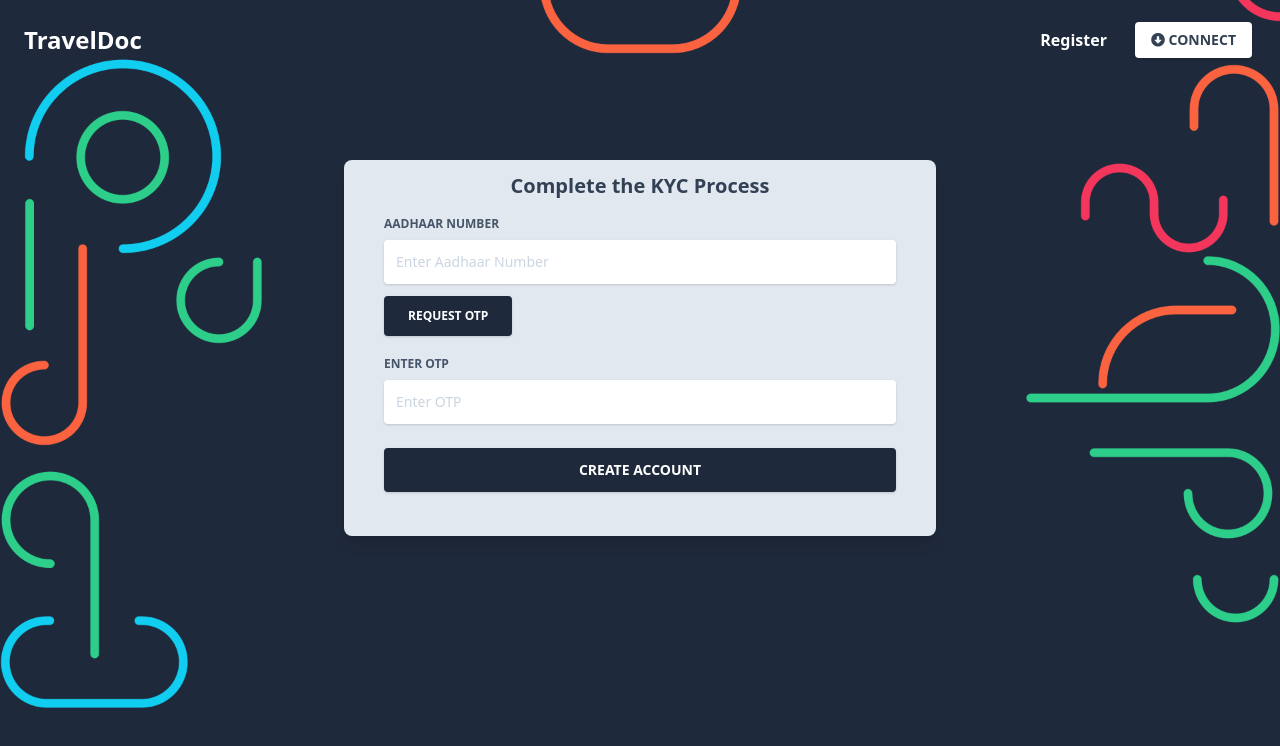
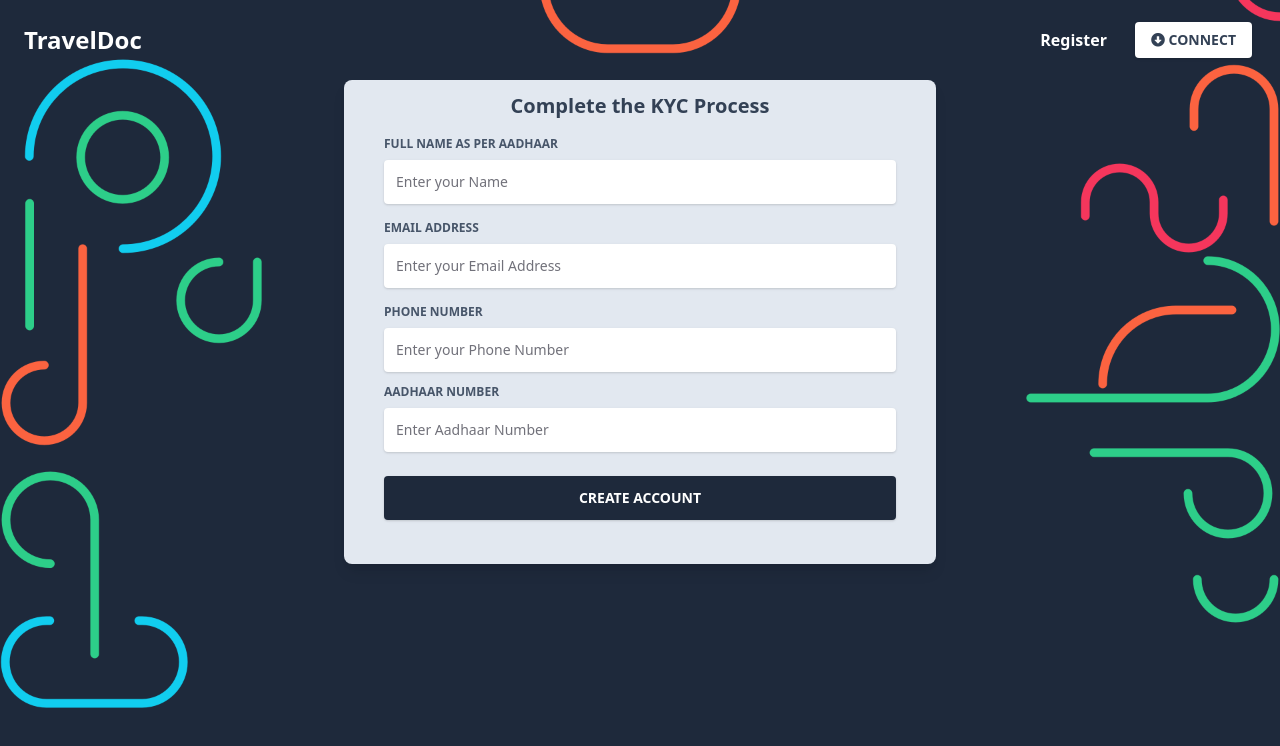
Before and after one commit to AsimAhmedSiddiquii/Travel-Document-UI, a Next.js app: page /auth/register in a window 1280 px wide. Shown: the top 746 px of the page. Built offline with nearby package versions, Linux system fonts and the light colour scheme.

Commit message:
Registration Fix

```diff
--- a/layouts/Auth.js
+++ b/layouts/Auth.js
@@ -9,7 +9,7 @@ export default function Auth({ children }) {
     <>
       <Navbar transparent />
       <main>
-        <section className="relative w-full h-full py-40 min-h-screen">
+        <section className="relative w-full h-full py-20 min-h-screen">
           <div
             className="absolute top-0 w-full h-full bg-blueGray-800 bg-no-repeat bg-full"
             style={{
--- a/pages/auth/register.js
+++ b/pages/auth/register.js
@@ -17,24 +17,33 @@ export default function Register() {
                   <h2>Complete the KYC Process</h2>
                 </div>
                 <form>
+
+                <div className="relative w-full mb-3 mt-4">
+                    <label className="block uppercase text-blueGray-600 text-xs font-bold mb-2" htmlFor="grid-password">
+                      Full Name as per Aadhaar
+                    </label>
+                    <input type="text" className="border-0 px-3 py-3 placeholder-blueGray-400 text-blueGray-600 bg-white rounded text-sm shadow focus:outline-none focus:ring w-full ease-linear transition-all duration-150" placeholder="Enter your Name"/>
+                  </div>
+
+                  <div className="relative w-full mb-3 mt-4">
+                    <label className="block uppercase text-blueGray-600 text-xs font-bold mb-2" htmlFor="grid-password">
+                      Email Address
+                    </label>
+                    <input type="email" className="border-0 px-3 py-3 placeholder-blueGray-400 text-blueGray-600 bg-white rounded text-sm shadow focus:outline-none focus:ring w-full ease-linear transition-all duration-150" placeholder="Enter your Email Address"/>
+                  </div>
+
+                  <div className="relative w-full mb-3 mt-4">
+                    <label className="block uppercase text-blueGray-600 text-xs font-bold mb-2" htmlFor="grid-password">
+                      Phone Number
+                    </label>
+                    <input type="text" maxLength="10" className="border-0 px-3 py-3 placeholder-blueGray-400 text-blueGray-600 bg-white rounded text-sm shadow focus:outline-none focus:ring w-full ease-linear transition-all duration-150" placeholder="Enter your Phone Number"/>
+                  </div>
+
                   <div className="relative w-full mb-3">
                     <label className="block uppercase text-blueGray-600 text-xs font-bold mb-2" htmlFor="grid-password">
                       Aadhaar Number
                     </label>
-                    <input type="text" maxLength="12" className="border-0 px-3 py-3 placeholder-blueGray-300 text-blueGray-600 bg-white rounded text-sm shadow focus:outline-none focus:ring w-full ease-linear transition-all duration-150" placeholder="Enter Aadhaar Number"/>
-                  </div>
-
-                  <div className="mt-2">
-                    <button className="bg-blueGray-800 text-white active:bg-blueGray-600 text-xs font-bold uppercase px-6 py-3 rounded shadow hover:shadow-lg outline-none focus:outline-none mr-1 mb-1 ease-linear transition-all duration-150" type="button">
-                      Request OTP
-                    </button>
-                  </div>
-
-                  <div className="relative w-full mb-3 mt-4">
-                    <label className="block uppercase text-blueGray-600 text-xs font-bold mb-2" htmlFor="grid-password">
-                      Enter OTP
-                    </label>
-                    <input type="text" maxLength="6" className="border-0 px-3 py-3 placeholder-blueGray-300 text-blueGray-600 bg-white rounded text-sm shadow focus:outline-none focus:ring w-full ease-linear transition-all duration-150" placeholder="Enter OTP"/>
+                    <input type="text" maxLength="12" className="border-0 px-3 py-3 placeholder-blueGray-400 text-blueGray-600 bg-white rounded text-sm shadow focus:outline-none focus:ring w-full ease-linear transition-all duration-150" placeholder="Enter Aadhaar Number"/>
                   </div>
 
                   <div className="text-center mt-6">
```
Also changed, not shown: components/Sidebar/Sidebar.js (+8 -5 lines), pages/index.js (+2 -6 lines), 1 other file (tests, documents, lock files or other folders).
